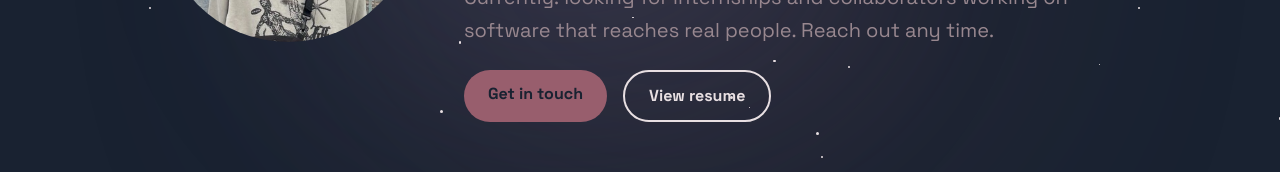
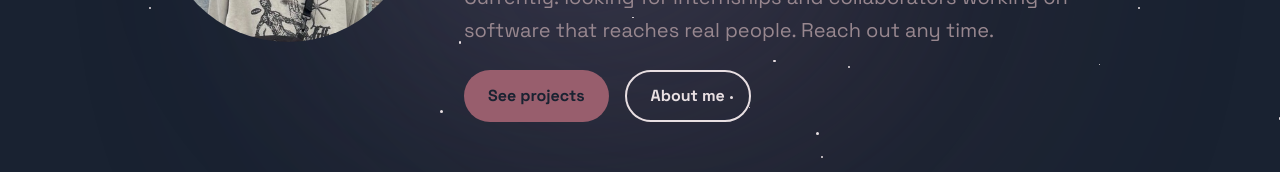
Before and after one commit to akuskova/Portfolio, a React (Vite) app in the folder frontend/: page /about in a window 1280 px wide. Shown: the part 526-698 px from the top of the page. Built offline with nearby package versions, Linux system fonts and the light colour scheme.

Commit message:
Added some comments, made a component for buttons

```diff
--- a/frontend/src/App.tsx
+++ b/frontend/src/App.tsx
@@ -13,16 +13,20 @@ import { Route, Routes } from "react-router-dom"
 import PageLayout from "./components/PageLayout"
 import ProjectLayout from "./components/ProjectLayout"
 
+
+
 function App() {
   return (
       <>
       <Navbar />
       <Routes>
+        {/* Adds a coloring wrapper to all pages*/}
         <Route element={<PageLayout />}>
           <Route path="/" element={<Home />} />
           <Route path="/about" element={<AboutMe />} />
           <Route path="/projects" element={<Projects />} />
           <Route path="/api" element={<API />} />
+          {/* Adds a go-back feature to all project pages*/}
           <Route element={<ProjectLayout />}>
             <Route path="/projects/browzen" element={<Browzen />} />
             <Route path="/projects/starvest" element={<Starvest />} />
@@ -33,7 +37,6 @@ function App() {
       </Routes>
       <Footer />
       </>
-
     )
 
 }
--- /dev/null
+++ b/frontend/src/components/Button.tsx
@@ -0,0 +1,48 @@
+import { Link } from "react-router-dom";
+import type { ReactNode } from "react";
+
+type Variant = "primary" | "secondary" | "ghost";
+
+const variantClasses: Record<Variant, string> = {
+  primary:
+    "bg-sunset text-evening font-bold hover:bg-sunset-glow active:bg-sunset-deep",
+  secondary:
+    "border-2 border-moonlight text-moonlight font-bold hover:border-sunset hover:text-sunset",
+  ghost:
+    "text-moonlight font-semibold hover:text-sunset",
+};
+
+const base =
+  "inline-flex items-center justify-center gap-2 px-6 py-3 rounded-full transition disabled:opacity-50";
+
+interface Base {
+  children: ReactNode;
+  variant?: Variant;
+  className?: string;
+}
+
+type Props =
+  | (Base & { to: string; href?: never; onClick?: never })
+  | (Base & { href: string; to?: never; onClick?: never; target?: string; download?: boolean | string })
+  | (Base & { onClick: () => void; to?: never; href?: never; disabled?: boolean });
+
+export default function Button(props: Props) {
+  const { children, variant = "primary", className = "" } = props;
+  const cls = `${base} ${variantClasses[variant]} ${className}`;
+
+  if ("to" in props && props.to) {
+    return <Link to={props.to} className={cls}>{children}</Link>;
+  }
+  if ("href" in props && props.href) {
+    const rel = props.target === "_blank" ? "noopener noreferrer" : undefined;
+    return (
+      <a href={props.href} target={props.target} rel={rel} download={props.download} className={cls}>
+        {children}
+      </a>
+    );
+  }
+  if ("onClick" in props && props.onClick) {
+    return <button onClick={props.onClick} disabled={props.disabled} className={cls}>{children}</button>;
+  }
+  return null;
+}
--- a/frontend/src/components/NightSky.tsx
+++ b/frontend/src/components/NightSky.tsx
@@ -41,11 +41,11 @@ export default function NightSky({
       {aurora && (
         <div className="hidden md:block fixed inset-0 pointer-events-none z-0">
           <div
-            className="absolute top-1/4 right-1/4 w-[600px] h-[500px] bg-sunset opacity-20 blur-[140px] rounded-full"
+            className="absolute top-1/4 right-1/4 w-150 h-125 bg-sunset opacity-20 blur-[140px] rounded-full"
             style={{ animation: 'drift-1 14s ease-in-out infinite' }}
           />
           <div
-            className="absolute bottom-1/4 left-1/4 w-[500px] h-[400px] bg-stormy opacity-30 blur-[120px] rounded-full"
+            className="absolute bottom-1/4 left-1/4 w-125 h-100 bg-stormy opacity-30 blur-[120px] rounded-full"
             style={{ animation: 'drift-2 18s ease-in-out infinite' }}
           />
         </div>
--- a/frontend/src/main.tsx
+++ b/frontend/src/main.tsx
@@ -3,9 +3,8 @@ import { createRoot } from 'react-dom/client'
 import { BrowserRouter } from 'react-router-dom'
 import './index.css'
 import App from './App.tsx'
-/*
-BrowserRouter makes client-side routing possible without full page reloads.
-*/
+
+// BrowserRouter makes client-side routing possible without full page reloads.
 createRoot(document.getElementById('root')!).render(
   <StrictMode>
     <BrowserRouter>
--- a/frontend/src/pages/AboutMe.tsx
+++ b/frontend/src/pages/AboutMe.tsx
@@ -1,5 +1,6 @@
 import NightSky from "../components/NightSky";
 import { useLockScroll } from "../hooks/useLockScroll";
+import Button from "../components/Button";
 
 export default function AboutMe() {
   useLockScroll();
@@ -30,20 +31,18 @@ export default function AboutMe() {
           </p>
 
           <div className="flex gap-4 justify-center md:justify-start">
-            <a
-              href="mailto:anna.kuskova@email.com"
-              className="bg-sunset text-evening font-bold px-6 py-3 rounded-full hover:bg-sunset-glow transition"
-            >
-              Get in touch
-            </a>
-            <a
-              href="/assets/AnnaKResume.pdf"
-              target="_blank"
-              rel="noopener noreferrer"
-              className="border-2 border-moonlight text-moonlight font-bold px-6 py-3 rounded-full hover:border-sunset hover:text-sunset transition"
-            >
-              View resume
-            </a>
+            <Button
+              to="/projects"
+              className="animate-[fadeInUp_0.6s_ease-out_0.55s_backwards]">
+              See projects
+            </Button>
+
+            <Button
+              to="/about"
+              variant="secondary"
+              className="animate-[fadeInUp_0.6s_ease-out_0.55s_backwards]">
+              About me
+            </Button>
           </div>
         </div>
 
--- a/frontend/src/pages/Browzen.tsx
+++ b/frontend/src/pages/Browzen.tsx
@@ -1,5 +1,6 @@
 import NightSky from "../components/NightSky";
 import { FaGithub } from "react-icons/fa";
+import Button from "../components/Button";
 
 export default function Browzen() {
   return (
@@ -26,13 +27,11 @@ export default function Browzen() {
         <p className="text-base md:text-xl max-w-2xl text-cloud animate-[fadeInUp_0.6s_ease-out_0.45s_backwards]">
           <span className="font-bold text-sunset">Tech Stack:</span> Python, FastAPI, Playwright, browser-use, React, WebSockets
         </p>
-        <a href="https://github.com/sneha-byte/VenusHacks2026"
-        target="_blank"
-        rel="noopener noreferrer"
-        className="inline-flex items-center gap-2 border-2 border-moonlight text-moonlight font-bold px-6 py-3 rounded-full hover:border-sunset hover:text-sunset transition animate-[fadeInUp_0.6s_ease-out_0.55s_backwards]">
-        <FaGithub />
-        View on GitHub
-        </a>
+
+      <Button href="https://github.com/sneha-byte/VenusHacks2026" target="_blank" variant="secondary" className="animate-[fadeInUp_0.6s_ease-out_0.55s_backwards]">
+        <FaGithub /> View on GitHub
+      </Button>
+
       </div>
     </NightSky>
   );
--- a/frontend/src/pages/DHA.tsx
+++ b/frontend/src/pages/DHA.tsx
@@ -1,4 +1,5 @@
 import NightSky from "../components/NightSky";
+import Button from "../components/Button";
 
 export default function DHA() {
   return (
@@ -27,12 +28,11 @@ export default function DHA() {
         <p className="text-xl max-w-2xl text-cloud animate-[fadeInUp_0.6s_ease-out_0.45s_backwards]">
           <span className="font-bold text-sunset">Tech Stack:</span> Squarespace, Storepoint, Mapbox, HTML/CSS, JavaScript
         </p>
-        <a href="https://visithamiltonmt.org"
-        target="_blank"
-        rel="noopener noreferrer"
-        className="inline-flex items-center gap-2 border-2 border-moonlight text-moonlight font-bold px-6 py-3 rounded-full hover:border-sunset hover:text-sunset transition animate-[fadeInUp_0.6s_ease-out_0.55s_backwards]">
-        View the Website
-        </a>
+
+        <Button href="https://visithamiltonmt.org" target="_blank" variant="secondary" className="animate-[fadeInUp_0.6s_ease-out_0.55s_backwards]">
+                View the website
+        </Button>
+
       </div>
     </NightSky>
   );
--- a/frontend/src/pages/Home.tsx
+++ b/frontend/src/pages/Home.tsx
@@ -1,6 +1,6 @@
-import { Link } from 'react-router-dom';
 import { useLockScroll } from '../hooks/useLockScroll';
 import NightSky from '../components/NightSky';
+import Button from '../components/Button';
 
 export default function Home() {
     useLockScroll()
@@ -17,16 +17,12 @@ export default function Home() {
             I care most about work that reaches the people software often forgets — accessibility,
             community organizations, and small-scale systems that quietly make hard things easier.
             </p>
-            <p className=" italic text-xl md:text-2xl text-sunset font-semibold">
+            <p className=" italic text-xl md:text-2xl text-sunset font-semibold animate-[fadeInUp_0.6s_ease-out_0.25s_backwards]">
                 I enjoy making things — and love learning how to make them.
             </p>
             <div className="flex gap-4 mt-6 animate-[fadeInUp_0.6s_ease-out_0.35s_backwards]">
-            <Link to="/projects" className=" bg-sunset text-evening font-bold px-6 py-3 rounded-full hover:bg-sunset-glow transition">
-                See projects
-            </Link>
-            <Link to="/about" className=" border border-moonlight text-moonlight font-bold px-6 py-3 rounded-full hover:border-sunset hover:text-sunset transition">
-                About me
-            </Link>
+            <Button to="/projects">See projects</Button>
+            <Button to="/about" variant="secondary">About me</Button>
             </div>
         </div>
 
--- a/frontend/src/pages/Starvest.tsx
+++ b/frontend/src/pages/Starvest.tsx
@@ -1,5 +1,6 @@
 import NightSky from "../components/NightSky";
 import { FaGithub } from "react-icons/fa";
+import Button from "../components/Button";
 
 export default function Starvest() {
   return (
@@ -26,13 +27,11 @@ export default function Starvest() {
           <p className="text-base md:text-xl max-w-2xl text-cloud animate-[fadeInUp_0.6s_ease-out_0.45s_backwards]">
             <span className="font-bold text-sunset">Tech Stack:</span> React Native, Expo, satellite data, weather APIs, AI/ML
           </p>
-        <a href="https://github.com/sabaflz/ByteByteByte"
-        target="_blank"
-        rel="noopener noreferrer"
-        className="inline-flex items-center gap-2 border-2 border-moonlight text-moonlight font-bold px-6 py-3 rounded-full hover:border-sunset hover:text-sunset transition animate-[fadeInUp_0.6s_ease-out_0.55s_backwards]">
-        <FaGithub />
-        View on GitHub
-        </a>
+
+
+        <Button href="https://github.com/sneha-byte/VenusHacks2026" target="_blank" variant="secondary" className="animate-[fadeInUp_0.6s_ease-out_0.55s_backwards]">
+                <FaGithub /> View on GitHub
+        </Button>
       </div>
     </NightSky>
   );
```
Also changed, not shown: frontend/src/index.css (+11 -13 lines), frontend/src/pages/API.tsx (+15 -8 lines), frontend/src/pages/SearchEngine.tsx (+5 -7 lines).
